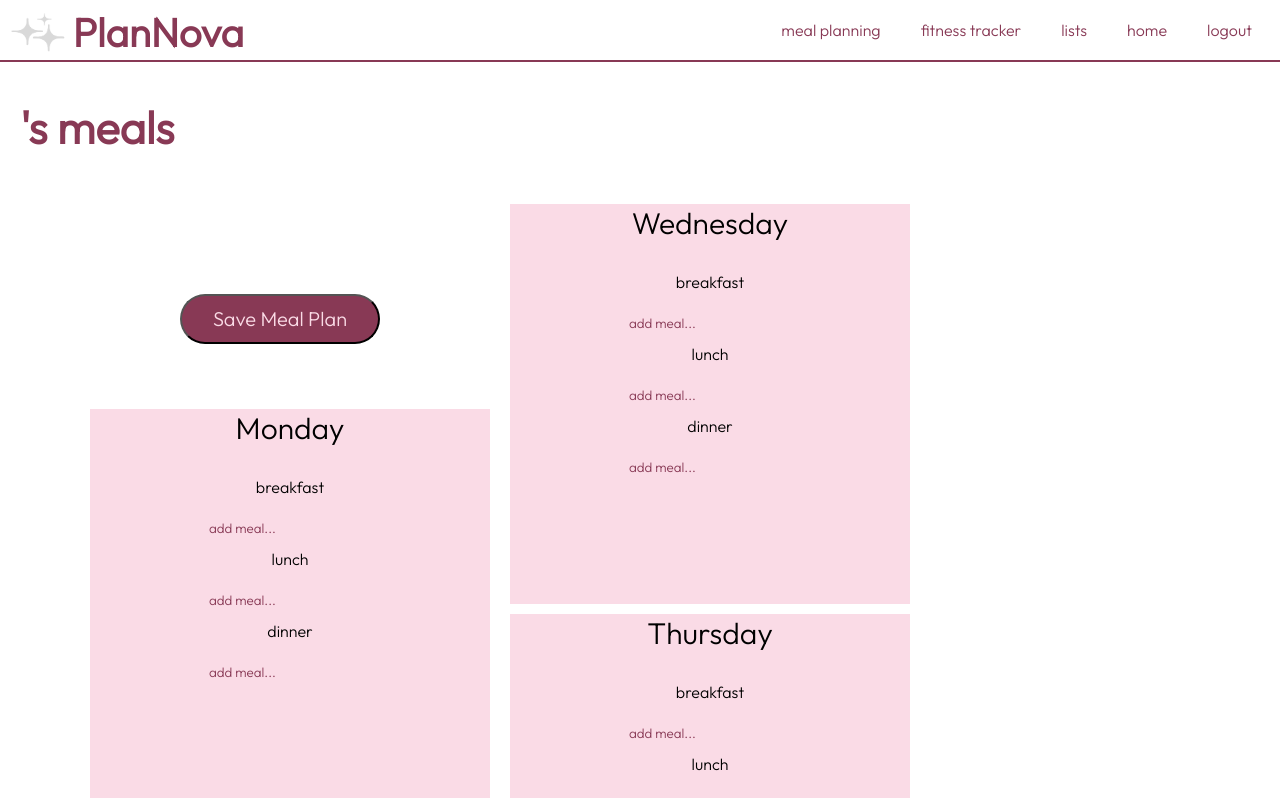
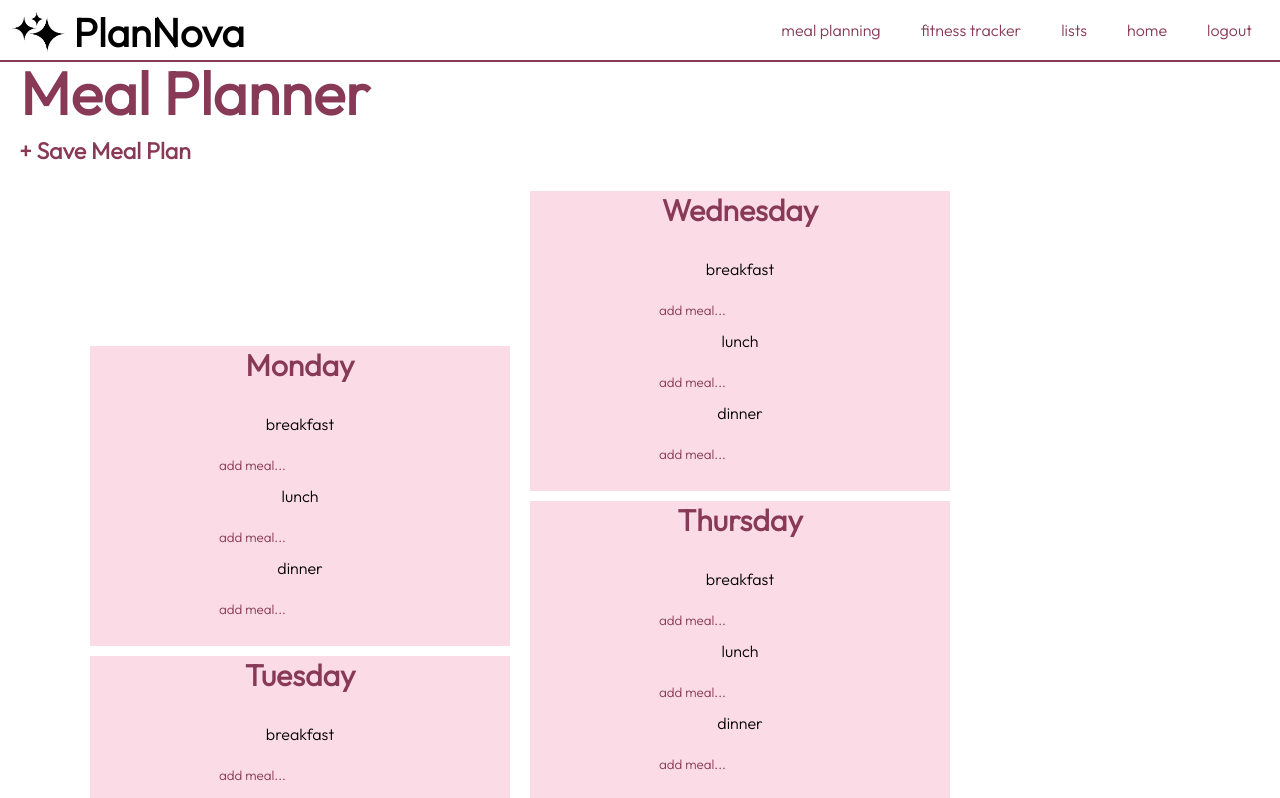
Before and after one commit to brookewest11/PlanNova, a React (Create React App) app in the folder src/plannova/: page /meal-planning in a window 1280 px wide. Shown: the top 798 px of the page. Built offline with nearby package versions, Linux system fonts and the light colour scheme; no server answers; a web font is replaced by a local one.

Commit message:
logo and frontend updates

```diff
--- a/src/plannova/src/modules/FitnessTracker.css
+++ b/src/plannova/src/modules/FitnessTracker.css
@@ -17,6 +17,15 @@ body {
     width: 100vw;
     margin: 0;
     padding: 0;
+}
+
+.tracker-title{
+  font-family: "Outfit";
+  font-size: 60px;
+  margin-top: -15px;
+  margin-left: 20px;
+  font-weight: bolder;
+  color: #7bab7ac6;
 }
 
 .logo_container_fitness {
@@ -49,11 +58,11 @@ body {
 
 }
 
-.tracker-title{
+/* .tracker-title{
   font-weight:bold;
   font-size: 35px;
   text-align: center;
-}
+} */
 
 .track-text{
   margin-bottom: -65px;
@@ -234,4 +243,25 @@ textarea {
   /* Add additional positioning if needed */
 }
 
+.save-button {
+  padding-left: 10px;
+  padding-right: 10px;
+  position: absolute;
+  background:none;
+  border:none;
+  font-family: 'Outfit';
+  font-size: 23px;
+  font-weight: bold;
+  color: #7bab7ac6;
+  left: 13px;
+  top: 130px;
+  width: 180px;
+  height: 40px;
+}
+
+.save-button:hover{
+  background-color: #b8d3b8;
+  color: white;
+}
+
 /*grid format inspired by https://developer.mozilla.org/en-US/docs/Web/CSS/CSS_grid_layout*/
--- a/src/plannova/src/modules/FitnessTracker.tsx
+++ b/src/plannova/src/modules/FitnessTracker.tsx
@@ -7,7 +7,7 @@ import { Link } from 'react-router-dom';
 import Stopwatch from "./Stopwatch";
 import {useState, useEffect} from 'react'
 import SearchBar from "./fitnessSearch";
-import logopic from './logostars.png';
+import logopic from './logostars2.png';
 
 declare module '*.png'; //needed for logo
 
@@ -137,7 +137,7 @@ function FitnessTracker(){
            {/* handles title and logo image */}
            <div className="logo_container_list">
              <img src={logopic} className="logopic_list" />
-             <div className="plannnova" style={{ color: '#7BAB7A' }}>PlanNova</div>
+             <div className="plannnova" style={{ color: 'black' }}>PlanNova</div>
            </div>
          </div>
          <div className="grid-item">
@@ -166,7 +166,6 @@ function FitnessTracker(){
 
   <div className="track" >
   <p className = "tracker-title">Fitness Tracker</p>
-  <p className = "track-text" >track a workout</p>
   </div>
 
 
@@ -262,7 +261,7 @@ function FitnessTracker(){
   </div>
   </div>
   <div className="nine">
-  <button className="save-button" onClick={() => { saveFitness(); }}>Save Workout</button>
+  <button className="save-button" onClick={() => { saveFitness(); }}>+ Save Workout</button>
 </div>
   </>
   )
--- a/src/plannova/src/modules/Home.tsx
+++ b/src/plannova/src/modules/Home.tsx
@@ -6,7 +6,7 @@ import moment from "moment";
 import "react-big-calendar/lib/css/react-big-calendar.css";
 import WeeklySchedule from "./Weekly";
 import { CiCircleList, CiCalendar, CiPen } from "react-icons/ci";
-import logopic from "./logostars.png";
+import logopic from "./logostars2.png";
 import CalendarComponent from "./CalendarComponent";
 
 declare module "*.png";
@@ -212,7 +212,7 @@ function Home() {
            {/* handles title and logo image */}
            <div className="logo_container_list">
              <img src={logopic} className="logopic_list" />
-             <div className="plannnova" style={{ color: '#374A67' }}>PlanNova</div>
+             <div className="plannnova" style={{ color: 'black' }}>PlanNova</div>
            </div>
          </div>
          <div className="grid-item">
--- a/src/plannova/src/modules/List.tsx
+++ b/src/plannova/src/modules/List.tsx
@@ -1,7 +1,7 @@
 import React, { useState, useEffect } from "react";
 import "./List.css";
 import { Link } from "react-router-dom";
-import logopic from "./logostars.png";
+import logopic from "./logostars2.png";
 
 declare module "*.png"; //needed for logos
 
@@ -208,7 +208,7 @@ function List() {
            {/* handles title and logo image */}
            <div className="logo_container_list">
              <img src={logopic} className="logopic_list" />
-             <div className="plannnova" style={{ color: '#633a7d' }}>PlanNova</div>
+             <div className="plannnova" style={{ color: 'black' }}>PlanNova</div>
            </div>
          </div>
          <div className="grid-item">
--- a/src/plannova/src/modules/MealPlan.css
+++ b/src/plannova/src/modules/MealPlan.css
@@ -91,8 +91,8 @@ body {
   .mealbox
   {
     padding: 0px;
-    width: 400px;
-    height: 400px;
+    width: 420px;
+    height: 300px;
     background-color: #fadbe6;
     color:883955;
     font-family: "Outfit";
@@ -112,11 +112,12 @@ body {
     border: 2px solid #fadbe6;
   }
 
-  .user-title
-  {
+  .user-title {
     font-family: "Outfit";
-    font-size: 45px;
+    font-size: 60px;
+    margin-top: -15px;
     margin-left: 20px;
+    font-weight: bolder;
     color: #883955;
   }
 
@@ -145,14 +146,28 @@ body {
 
 .saveMeal
 {
-  border-radius: 25px;
-  background:  #883955;
-  font-size: 20px;
+  background:none;
+  border:none;
+  font-family: 'Outfit';
+  font-size: 23px;
+  font-weight: bold;
   position: relative;
-  top: 100px;
-  right: -180px;
-  width: 200px;
-  height: 50px;
-  color:  #fadbe6;
+  left: 10px;
+  top: -50px;
+  width: 190px;
+  height: 40px;
+  color:  #883955;
   font-family: "Outfit";
 }
+
+.saveMeal:hover{
+  background-color: #b38092;
+  color: #f1dce4;
+}
+
+.day-titles{
+  font-size: 30px;
+  font-weight: bold;
+  font-family: 'Outfit';
+  color: #883955;
+}
--- a/src/plannova/src/modules/MealPlan.tsx
+++ b/src/plannova/src/modules/MealPlan.tsx
@@ -1,7 +1,7 @@
 import React, { useState, useEffect } from "react";
 import "./MealPlan.css";
 import { Link } from "react-router-dom";
-import logopic from "./logostars.png";
+import logopic from "./logostars2.png";
 import { useUser } from "./User";
 
 declare module "*.png";
@@ -98,7 +98,7 @@ function MealPlan() {  //creates MealPlan function
            {/* handles title and logo image */}
            <div className="logo_container_list">
              <img src={logopic} className="logopic_list" />
-             <div className="plannnova" style={{ color: '#883955' }}>PlanNova</div>
+             <div className="plannnova" style={{ color: 'black' }}>PlanNova</div>
            </div>
          </div>
          <div className="grid-item">
@@ -126,13 +126,13 @@ function MealPlan() {  //creates MealPlan function
        <hr className="line" style={{ color: '#883955' }}/>
       <div>
         {/* heading and creates 7 meal boxes (each meal box has 3 input text boxes that change as you type in them and hold their value) */}
-        <h2 className="user-title">{`${userName}'s meals`}</h2>
+        <h2 className="user-title">Meal Planner</h2>
       </div>
       <div className="meal-grid-container2">
         {/* Monday */}
         <div className="grid-item2">
           <div className="mealbox">
-            <div style={{ fontSize: '30px' }}>Monday</div>
+            <div className='day-titles'>Monday</div>
             <div style={{ margin: '10px' }}>
               <br></br>
               breakfast
@@ -169,7 +169,7 @@ function MealPlan() {  //creates MealPlan function
           </div>
                 {/* Tuesday */}
           <div className="mealbox">
-            <div style={{ fontSize: '30px' }}>Tuesday</div>
+            <div className='day-titles'>Tuesday</div>
             <div style={{ margin: '10px' }}>
               <br></br>
               breakfast
@@ -208,7 +208,7 @@ function MealPlan() {  //creates MealPlan function
         {/* Wednesday */}
         <div className="grid-item2">
           <div className="mealbox">
-            <div style={{ fontSize: '30px' }}>Wednesday</div>
+            <div className='day-titles'>Wednesday</div>
             <div style={{ margin: '10px' }}>
               <br></br>
               breakfast
@@ -245,7 +245,7 @@ function MealPlan() {  //creates MealPlan function
         </div>
         {/* Thursday */}
           <div className="mealbox">
-            <div style={{ fontSize: '30px' }}>Thursday</div>
+            <div className='day-titles'>Thursday</div>
             <div style={{ margin: '10px' }}>
               <br></br>
               breakfast
@@ -282,7 +282,7 @@ function MealPlan() {  //creates MealPlan function
         </div>
         {/* Friday */}
           <div className="mealbox">
-            <div style={{ fontSize: '30px' }}>Friday</div>
+            <div className='day-titles'>Friday</div>
             <div style={{ margin: '10px' }}>
               <br></br>
               breakfast
@@ -321,7 +321,7 @@ function MealPlan() {  //creates MealPlan function
         {/* Saturday */}
         <div className="grid-item2">
           <div className="mealbox">
-            <div style={{ fontSize: '30px' }}>Saturday</div>
+            <div className='day-titles'>Saturday</div>
             <div style={{ margin: '10px' }}>
               <br></br>
               breakfast
@@ -358,7 +358,7 @@ function MealPlan() {  //creates MealPlan function
         </div>
         {/* Sunday */}
           <div className="mealbox">
-            <div style={{ fontSize: '30px' }}>Sunday</div>
+            <div className='day-titles'>Sunday</div>
             <div style={{ margin: '10px' }}>
               <br></br>
               breakfast
@@ -397,7 +397,7 @@ function MealPlan() {  //creates MealPlan function
       </div>
             {/* Button used to save the meal plan */}
             <button className="saveMeal"
-            onClick={saveMealPlan}>Save Meal Plan
+            onClick={saveMealPlan}> + Save Meal Plan
             </button>
     </>
   );
```
